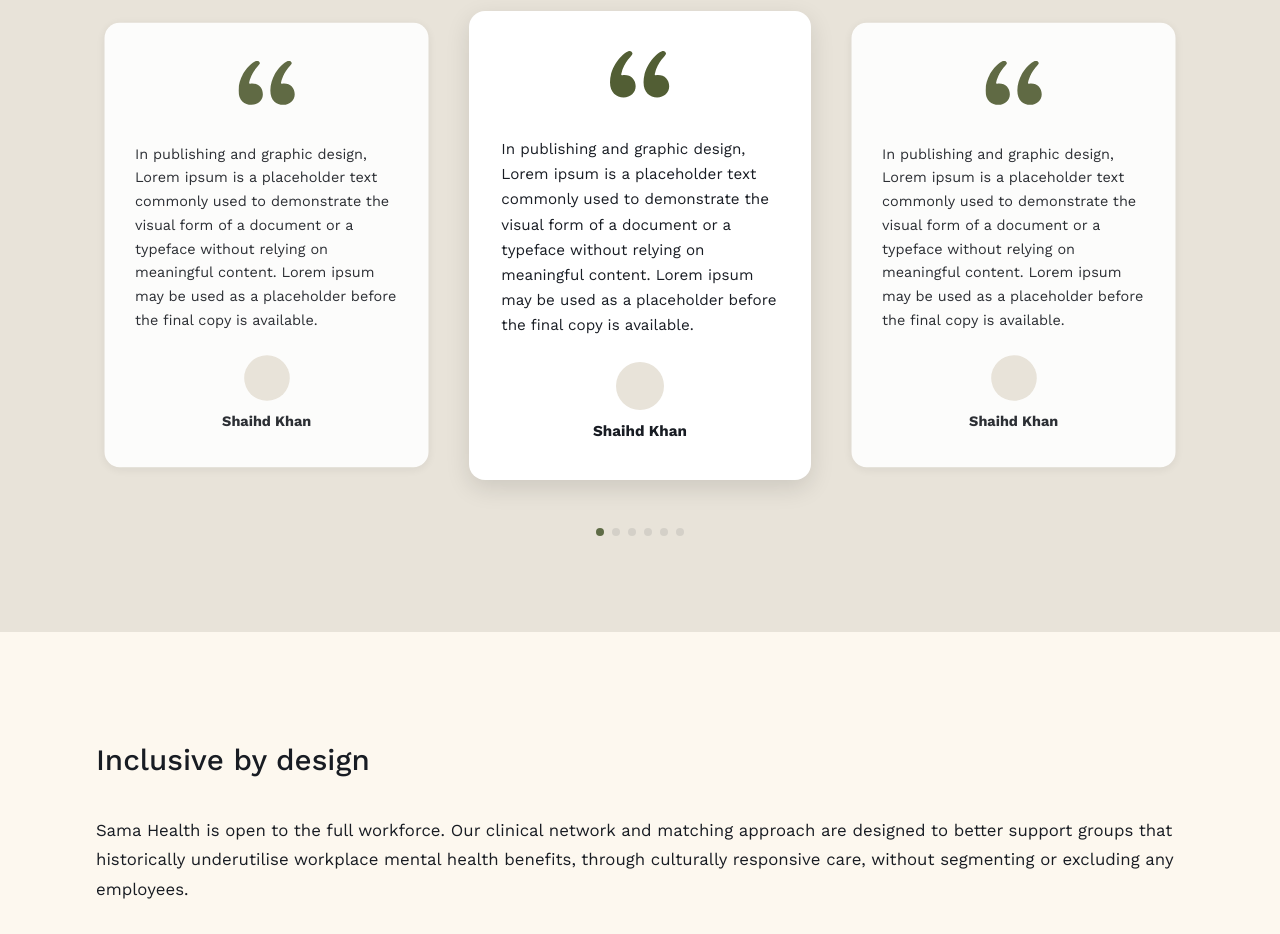
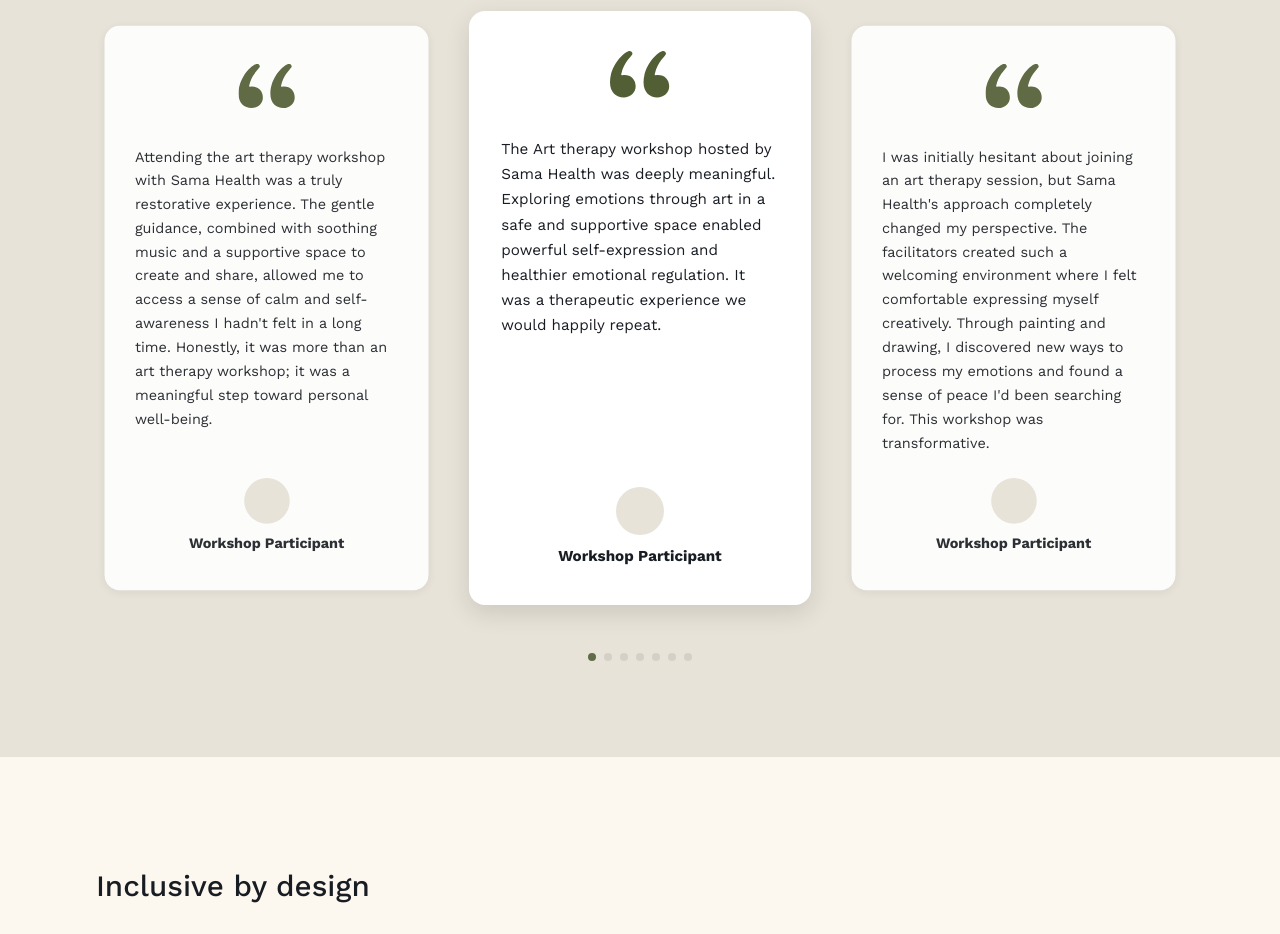
Before and after one commit to MubasharNazir/samaHealth3, a React (Create React App) app: page /for-organization in a window 1280 px wide. Shown: the part 2720-3654 px from the top of the page. Built offline with nearby package versions, Linux system fonts and the light colour scheme; no server answers.

Commit message:
latest changes

```diff
--- a/src/components/ForOrganization.js
+++ b/src/components/ForOrganization.js
@@ -46,12 +46,16 @@ const ForOrganization = () => {
 
   const testimonials = [
     {
-      quote: "In publishing and graphic design, Lorem ipsum is a placeholder text commonly used to demonstrate the visual form of a document or a typeface without relying on meaningful content. Lorem ipsum may be used as a placeholder before the final copy is available.",
-      author: "Shaihd Khan"
+      quote: "Attending the art therapy workshop with Sama Health was a truly restorative experience. The gentle guidance, combined with soothing music and a supportive space to create and share, allowed me to access a sense of calm and self-awareness I hadn't felt in a long time. Honestly, it was more than an art therapy workshop; it was a meaningful step toward personal well-being.",
+      author: "Workshop Participant"
     },
     {
-      quote: "In publishing and graphic design, Lorem ipsum is a placeholder text commonly used to demonstrate the visual form of a document or a typeface without relying on meaningful content. Lorem ipsum may be used as a placeholder before the final copy is available.",
-      author: "Shaihd Khan"
+      quote: "The Art therapy workshop hosted by Sama Health was deeply meaningful. Exploring emotions through art in a safe and supportive space enabled powerful self-expression and healthier emotional regulation. It was a therapeutic experience we would happily repeat.",
+      author: "Workshop Participant"
+    },
+    {
+      quote: "I was initially hesitant about joining an art therapy session, but Sama Health's approach completely changed my perspective. The facilitators created such a welcoming environment where I felt comfortable expressing myself creatively. Through painting and drawing, I discovered new ways to process my emotions and found a sense of peace I'd been searching for. This workshop was transformative.",
+      author: "Workshop Participant"
     },
     {
       quote: "In publishing and graphic design, Lorem ipsum is a placeholder text commonly used to demonstrate the visual form of a document or a typeface without relying on meaningful content. Lorem ipsum may be used as a placeholder before the final copy is available.",
```
Also changed, not shown: src/styles/FeaturedInSection.module.css (line endings or trailing spaces), src/styles/MainDemoRequestForm.module.css (line endings or trailing spaces), src/styles/Podcast.module.css (line endings or trailing spaces).
